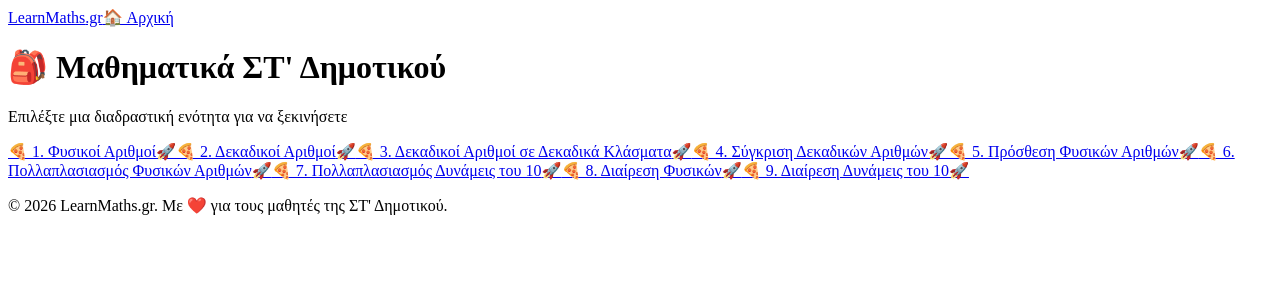
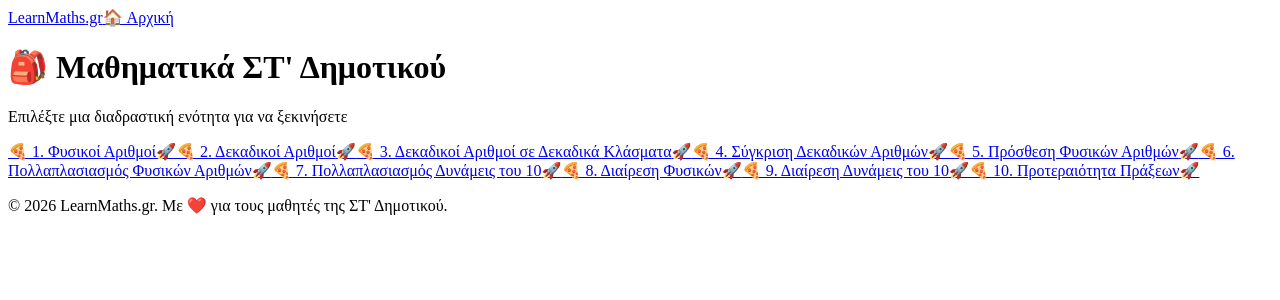
Before and after one commit to gkrimpas-lab/learn-maths-2026, a Next.js app: page /st-dimotikou in a window 1280 px wide. Shown: the top 300 px of the page. Built offline with nearby package versions, Linux system fonts and the light colour scheme.

Commit message:
Add new item for priority of operations

```diff
--- a/pages/st-dimotikou/index.js
+++ b/pages/st-dimotikou/index.js
@@ -13,7 +13,8 @@ export default function STDimotikouMenu() {
     { id: '6-pollaplasiasmos', label: '🍕 6. Πολλαπλασιασμός Φυσικών Αριθμών', href: '/st-dimotikou/6-pollaplasiasmos' },
     { id: '7-pollaplasiasmos-dinameis-deka', label: '🍕 7. Πολλαπλασιασμός Δυνάμεις του 10', href: '/st-dimotikou/7-pollaplasiasmos-dinameis-deka' },
     { id: '8-diairesi', label: '🍕 8. Διαίρεση Φυσικών', href: '/st-dimotikou/8-diairesi' },
-    { id: '9-diairesi-dinameis-deka', label: '🍕 9. Διαίρεση Δυνάμεις του 10', href: '/st-dimotikou/9-diairesi-dinameis-deka' }
+    { id: '9-diairesi-dinameis-deka', label: '🍕 9. Διαίρεση Δυνάμεις του 10', href: '/st-dimotikou/9-diairesi-dinameis-deka' },
+    { id: '10-proteraiotita-prakseon', label: '🍕 10. Προτεραιότητα Πράξεων', href: '/st-dimotikou/10-proteraiotita-prakseon' }
   ];
 
   return (
```
